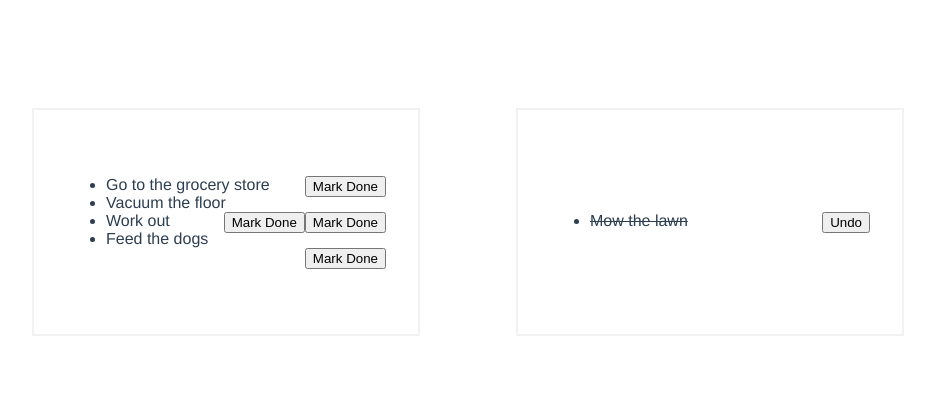
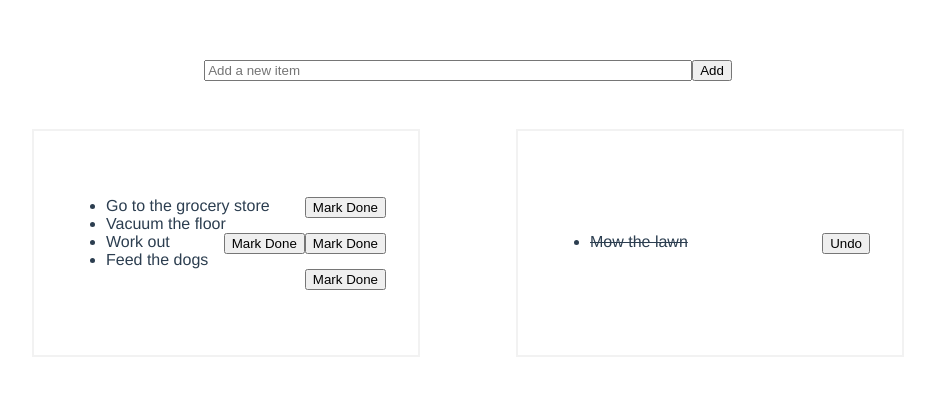
Before and after one commit to TCashion/vue-todo, a Vue app: page / in a window 1280 px wide. Shown: the top 396 px of the page, without its empty margins (172-1107 px from the left). Built offline with nearby package versions, Linux system fonts and the light colour scheme.

Commit message:
finish addItem logic

```diff
--- /dev/null
+++ b/src/components/AddToDoItem.vue
@@ -0,0 +1,45 @@
+<template>
+  <div class="AddToDoItem">
+    <input
+      class="AddToDoItem__input"
+      type="text"
+      placeholder="Add a new item"
+      ref="addItem"
+    />
+    <Button buttonType="add" :handleClick="handleClick" />
+  </div>
+</template>
+
+<script>
+import { Vue, Component } from "vue-property-decorator";
+import Button from "./Button.vue";
+
+@Component({
+  components: {
+    Button
+  }
+})
+class AddToDoItem extends Vue {
+  get toDoItems() {
+    return this.$store.getters.toDoItems;
+  }
+
+  handleClick() {
+    const newItem = this.$refs.addItem.value;
+    this.toDoItems.push(newItem);
+  }
+}
+
+export default AddToDoItem;
+</script>
+
+<style lang="scss">
+.AddToDoItem {
+  width: 50vw;
+  margin: 0 auto;
+
+  &__input {
+    width: 75%;
+  }
+}
+</style>
--- a/src/components/Base.vue
+++ b/src/components/Base.vue
@@ -1,17 +1,24 @@
 <template>
-  <div id="base">
-    <list-item-container :items="toDoItems" listType="toDo" />
-    <list-item-container :items="doneItems" listType="done" />
+  <div class="Base" id="base">
+    <div class="Base__container">
+      <add-to-do-item />
+    </div>
+    <div class="Base__container">
+      <list-item-container :items="toDoItems" listType="toDo" />
+      <list-item-container :items="doneItems" listType="done" />
+    </div>
   </div>
 </template>
 
 <script lang="ts">
 import { Component, Vue } from "vue-property-decorator";
 import ListItemContainer from "./ListItemContainer.vue";
+import AddToDoItem from "./AddToDoItem.vue";
 
 @Component({
   components: {
-    ListItemContainer
+    ListItemContainer,
+    AddToDoItem
   }
 })
 export default class App extends Vue {
@@ -25,9 +32,15 @@ export default class App extends Vue {
 }
 </script>
 
-<style>
-#base {
+<style lang="scss">
+.Base {
   display: flex;
   justify-content: center;
+  flex-direction: column;
+
+  &__container {
+    display: flex;
+    flex-direction: row;
+  }
 }
 </style>
--- a/src/components/Button.vue
+++ b/src/components/Button.vue
@@ -7,47 +7,31 @@ import { Vue, Component, Prop } from "vue-property-decorator";
 
 enum ButtonCopy {
   done = "Undo",
-  toDo = "Mark Done"
+  toDo = "Mark Done",
+  add = "Add"
 }
 
 interface ButtonCopyMap {
   done: string;
   toDo: string;
+  add: string;
 }
 
 const buttonCopyMap: ButtonCopyMap = {
   done: ButtonCopy.done,
-  toDo: ButtonCopy.toDo
+  toDo: ButtonCopy.toDo,
+  add: ButtonCopy.add
 };
 
 @Component
 class Button extends Vue {
   @Prop({ type: String, required: true })
   readonly buttonType!: keyof ButtonCopyMap;
-  @Prop({ type: String, required: false }) item?: string;
-  @Prop({ type: Number, required: true }) index!: number;
+  @Prop({ type: Number, required: false }) index?: number;
+  @Prop({ type: Function, required: false }) handleClick?: Function;
 
   get buttonCopy(): string {
     return buttonCopyMap[this.buttonType];
-  }
-
-  get toDoItems() {
-    return this.$store.getters.toDoItems;
-  }
-
-  get doneItems() {
-    return this.$store.getters.doneItems;
-  }
-
-  handleClick() {
-    switch (this.buttonType) {
-      case "toDo":
-        this.doneItems.push(this.toDoItems.splice(this.index, 1)[0]);
-        break;
-      case "done":
-        this.toDoItems.push(this.doneItems.splice(this.index, 1)[0]);
-        break;
-    }
   }
 }
 
--- a/src/components/ListItemContainer.vue
+++ b/src/components/ListItemContainer.vue
@@ -12,7 +12,12 @@
           ]"
         >
           {{ item }}
-          <Button :buttonType="listType" :index="index" :item="item" />
+          <Button
+            :buttonType="listType"
+            :index="index"
+            :item="item"
+            :handleClick="handleClick"
+          />
         </div>
       </li>
     </ul>
@@ -31,6 +36,25 @@ import Button from "./Button.vue";
 class ListItemContainer extends Vue {
   @Prop({ type: String, required: true }) listType!: string;
   @Prop({ type: Array, required: true }) items!: string[];
+
+  get toDoItems() {
+    return this.$store.getters.toDoItems;
+  }
+
+  get doneItems() {
+    return this.$store.getters.doneItems;
+  }
+
+  handleClick(index: number) {
+    switch (this.listType) {
+      case "toDo":
+        this.doneItems.push(this.toDoItems.splice(index, 1)[0]);
+        break;
+      case "done":
+        this.toDoItems.push(this.doneItems.splice(index, 1)[0]);
+        break;
+    }
+  }
 }
 export default ListItemContainer;
 </script>
```
